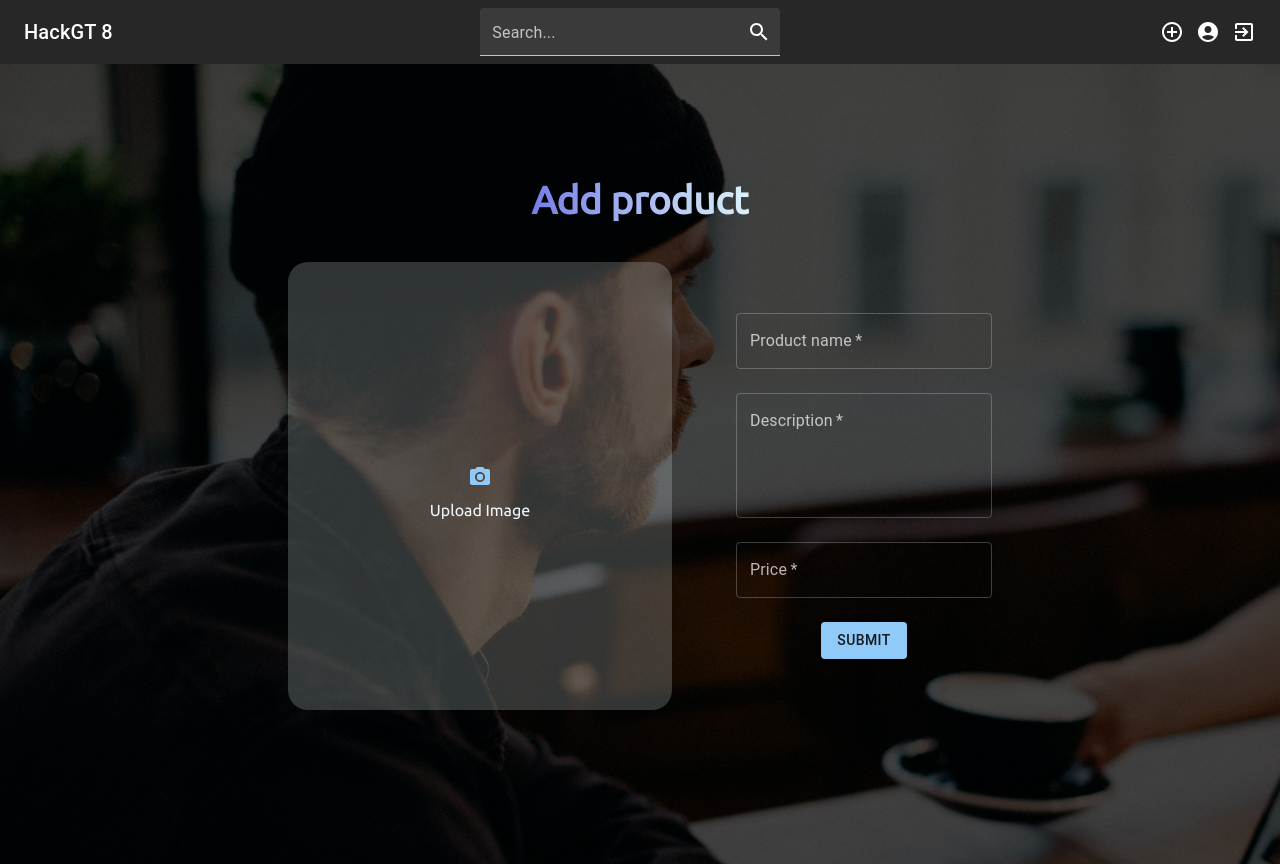
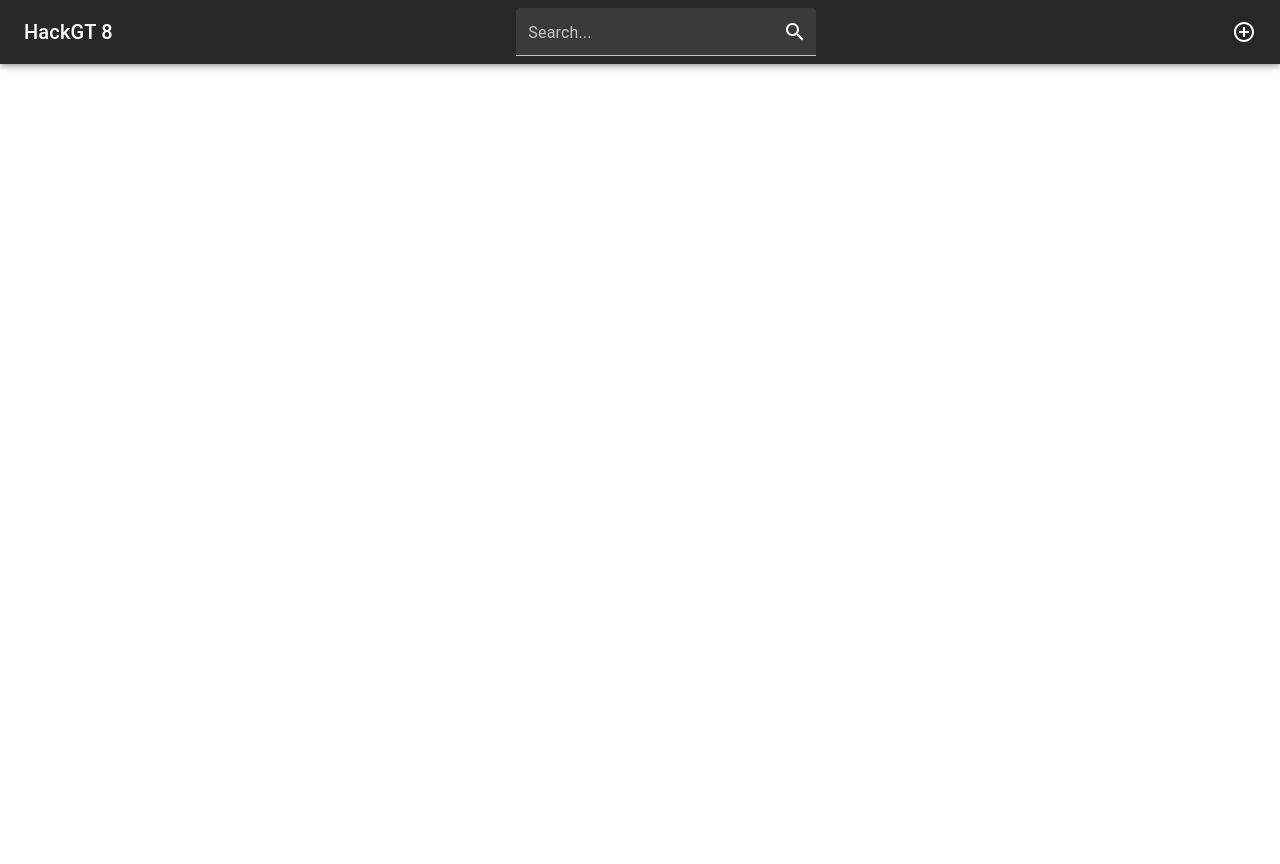
Before and after one commit to computer-geek64/smallfund, a React (Create React App) app in the folder frontend/: page / in a window 1280 px wide. After the commit the page ends 800 px from the top, so only its background shows below. Built offline with nearby package versions, Linux system fonts and the light colour scheme.

Commit message:
Added react-router

```diff
--- a/frontend/package.json
+++ b/frontend/package.json
@@ -14,6 +14,7 @@
     "axios": "^0.23.0",
     "react": "^17.0.2",
     "react-dom": "^17.0.2",
+    "react-router-dom": "^5.3.0",
     "react-scripts": "4.0.3",
     "web-vitals": "^1.0.1"
   },
--- a/frontend/src/App.js
+++ b/frontend/src/App.js
@@ -1,6 +1,12 @@
-import Main from './components/Main'
+import Navbar from './components/Navbar'
 import NewListing  from './components/NewListing';
 import { createTheme, ThemeProvider } from '@mui/material/styles';
+import React from "react";
+import {
+  BrowserRouter as Router,
+  Switch,
+  Route,
+} from "react-router-dom";
 import './App.css';
 
 const darkTheme = createTheme({
@@ -13,8 +19,15 @@ function App() {
   return (
     <ThemeProvider theme={darkTheme}>
       <div className="App">
-        <Main/>
-        <NewListing/>
+        <Router>
+          <Navbar/>
+
+          <Switch>
+            <Route path="/add">
+              <NewListing/>
+            </Route>
+          </Switch>
+        </Router>
       </div>
     </ThemeProvider>
   );
--- a/frontend/src/components/Main.jsx
+++ b/frontend/src/components/Navbar.jsx
@@ -1,4 +1,5 @@
-import * as React from 'react';
+import { useState } from 'react';
+
 import AppBar from '@mui/material/AppBar';
 import Box from '@mui/material/Box';
 import Toolbar from '@mui/material/Toolbar';
@@ -12,8 +13,12 @@ import AccountCircle from '@mui/icons-material/AccountCircle';
 import ControlPointIcon from '@mui/icons-material/ControlPoint';
 import ExitToAppIcon from '@mui/icons-material/ExitToApp';
 
-export default function PrimarySearchAppBar() {
+import { Link } from "react-router-dom";
+
+export default function Navabr() {
   const menuId = 'primary-search-account-menu';
+  const [auth, setAuth] = useState(false);
+
   return (
     <Box sx={{ flexGrow: 1 }}>
       <AppBar position="static">
@@ -54,9 +59,12 @@ export default function PrimarySearchAppBar() {
                 aria-controls={menuId}
                 aria-haspopup="true"
                 color="inherit"
+                component={Link}
+                to="/add"
             >
                 <ControlPointIcon />
             </IconButton>
+            { auth &&
                 <IconButton
                     size="large"
                     edge="end"
@@ -67,6 +75,8 @@ export default function PrimarySearchAppBar() {
                 >
                     <AccountCircle />
                 </IconButton>
+            }
+            { auth &&
                 <IconButton
                     size="large"
                     edge="end"
@@ -77,6 +87,7 @@ export default function PrimarySearchAppBar() {
                 >
                     <ExitToAppIcon />
                 </IconButton>
+            }
         </Toolbar>
       </AppBar>
     </Box>
```
Also changed, not shown: frontend/src/components/CustomAuto.jsx (deleted), 1 other file (tests, documents, lock files or other folders). Lines whose indentation alone changed are shown as unchanged.
